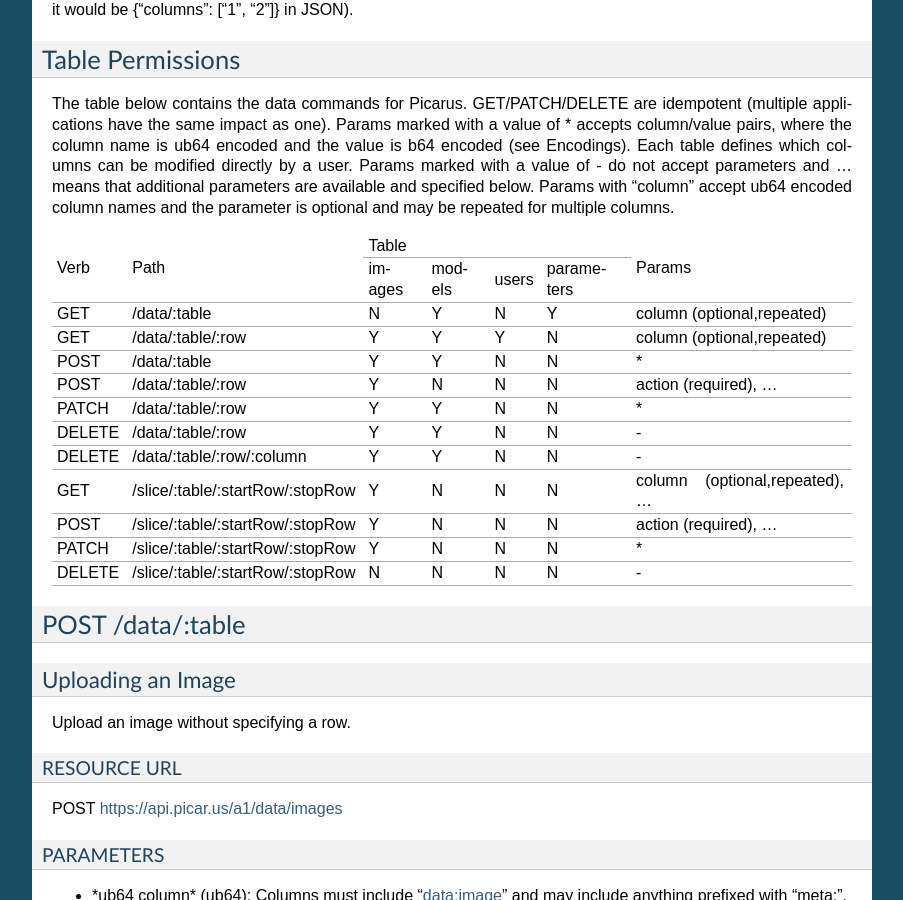
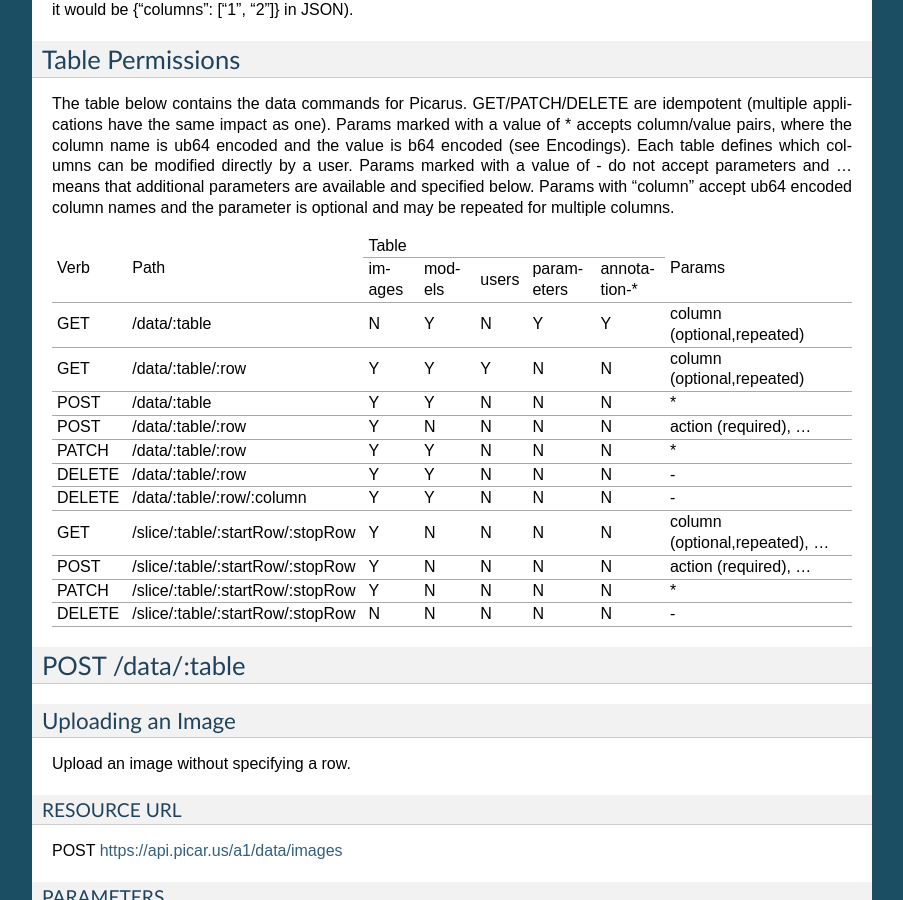
Before and after one commit to bwhite/picarus, a Sphinx documentation site: the page built from doc/index.rst, in a window 1280 px wide and 900 px high, scrolled down 5323 px. Shown: the whole window, without its empty margins (198-1101 px from the left). Built offline with Sphinx 7.4.7, drawn with Linux system fonts in a browser that asks for light colours; formulas are drawn with MathJax 3.

Commit message:
Updated doc
Signed-off-by: Brandyn A. White <bwhite@dappervision.com>

```diff
--- a/doc/index.rst
+++ b/doc/index.rst
@@ -263,33 +263,33 @@
 
 The table below contains the data commands for Picarus.  GET/PATCH/DELETE are idempotent (multiple applications have the same impact as one).  Params marked with a value of \* accepts column/value pairs, where the column name is ub64 encoded and the value is b64 encoded (see Encodings).  Each table defines which columns can be modified directly by a user.  Params marked with a value of \- do not accept parameters and ... means that additional parameters are available and specified below.  Params with "column" accept ub64 encoded column names and the parameter is optional and may be repeated for multiple columns.
 
-+---------+----------------------------------+-----------+---------+---------+------------+--------------------------------+
-| Verb    | Path                             | Table                                      | Params                         |
-+         +                                  +-----------+---------+---------+------------+                                +
-|         |                                  |  images   | models  | users   | parameters |                                |
-+---------+----------------------------------+-----------+---------+---------+------------+--------------------------------+
-| GET     | /data/:table                     | N         | Y       | N       | Y          | column (optional,repeated)     |
-+---------+----------------------------------+-----------+---------+---------+------------+--------------------------------+
-| GET     | /data/:table/:row                | Y         | Y       | Y       | N          | column (optional,repeated)     |
-+---------+----------------------------------+-----------+---------+---------+------------+--------------------------------+
-| POST    | /data/:table                     | Y         | Y       | N       | N          | \*                             |
-+---------+----------------------------------+-----------+---------+---------+------------+--------------------------------+
-| POST    | /data/:table/:row                | Y         | N       | N       | N          | action (required), ...         |
-+---------+----------------------------------+-----------+---------+---------+------------+--------------------------------+
-| PATCH   | /data/:table/:row                | Y         | Y       | N       | N          | \*                             |
-+---------+----------------------------------+-----------+---------+---------+------------+--------------------------------+
-| DELETE  | /data/:table/:row                | Y         | Y       | N       | N          | \-                             |
-+---------+----------------------------------+-----------+---------+---------+------------+--------------------------------+
-| DELETE  | /data/:table/:row/:column        | Y         | Y       | N       | N          | \-                             |
-+---------+----------------------------------+-----------+---------+---------+------------+--------------------------------+
-| GET     | /slice/:table/:startRow/:stopRow | Y         | N       | N       | N          | column (optional,repeated), ...|
-+---------+----------------------------------+-----------+---------+---------+------------+--------------------------------+
-| POST    | /slice/:table/:startRow/:stopRow | Y         | N       | N       | N          | action (required), ...         |
-+---------+----------------------------------+-----------+---------+---------+------------+--------------------------------+
-| PATCH   | /slice/:table/:startRow/:stopRow | Y         | N       | N       | N          | \*                             |
-+---------+----------------------------------+-----------+---------+---------+------------+--------------------------------+
-| DELETE  | /slice/:table/:startRow/:stopRow | N         | N       | N       | N          | \-                             |
-+---------+----------------------------------+-----------+---------+---------+------------+--------------------------------+
++---------+----------------------------------+-----------+---------+---------+------------+---------------+--------------------------------+
+| Verb    | Path                             | Table                                                      | Params                         |
++         +                                  +-----------+---------+---------+------------+---------------+                                +
+|         |                                  |  images   | models  | users   | parameters | annotation-\* |                                |
++---------+----------------------------------+-----------+---------+---------+------------+---------------+--------------------------------+
+| GET     | /data/:table                     | N         | Y       | N       | Y          | Y             | column (optional,repeated)     |
++---------+----------------------------------+-----------+---------+---------+------------+---------------+--------------------------------+
+| GET     | /data/:table/:row                | Y         | Y       | Y       | N          | N             | column (optional,repeated)     |
++---------+----------------------------------+-----------+---------+---------+------------+---------------+--------------------------------+
+| POST    | /data/:table                     | Y         | Y       | N       | N          | N             | \*                             |
++---------+----------------------------------+-----------+---------+---------+------------+---------------+--------------------------------+
+| POST    | /data/:table/:row                | Y         | N       | N       | N          | N             | action (required), ...         |
++---------+----------------------------------+-----------+---------+---------+------------+---------------+--------------------------------+
+| PATCH   | /data/:table/:row                | Y         | Y       | N       | N          | N             | \*                             |
++---------+----------------------------------+-----------+---------+---------+------------+---------------+--------------------------------+
+| DELETE  | /data/:table/:row                | Y         | Y       | N       | N          | N             | \-                             |
++---------+----------------------------------+-----------+---------+---------+------------+---------------+--------------------------------+
+| DELETE  | /data/:table/:row/:column        | Y         | Y       | N       | N          | N             | \-                             |
++---------+----------------------------------+-----------+---------+---------+------------+---------------+--------------------------------+
+| GET     | /slice/:table/:startRow/:stopRow | Y         | N       | N       | N          | N             | column (optional,repeated), ...|
++---------+----------------------------------+-----------+---------+---------+------------+---------------+--------------------------------+
+| POST    | /slice/:table/:startRow/:stopRow | Y         | N       | N       | N          | N             | action (required), ...         |
++---------+----------------------------------+-----------+---------+---------+------------+---------------+--------------------------------+
+| PATCH   | /slice/:table/:startRow/:stopRow | Y         | N       | N       | N          | N             | \*                             |
++---------+----------------------------------+-----------+---------+---------+------------+---------------+--------------------------------+
+| DELETE  | /slice/:table/:startRow/:stopRow | N         | N       | N       | N          | N             | \-                             |
++---------+----------------------------------+-----------+---------+---------+------------+---------------+--------------------------------+
 
 POST /data/:table
 ------------------
```
